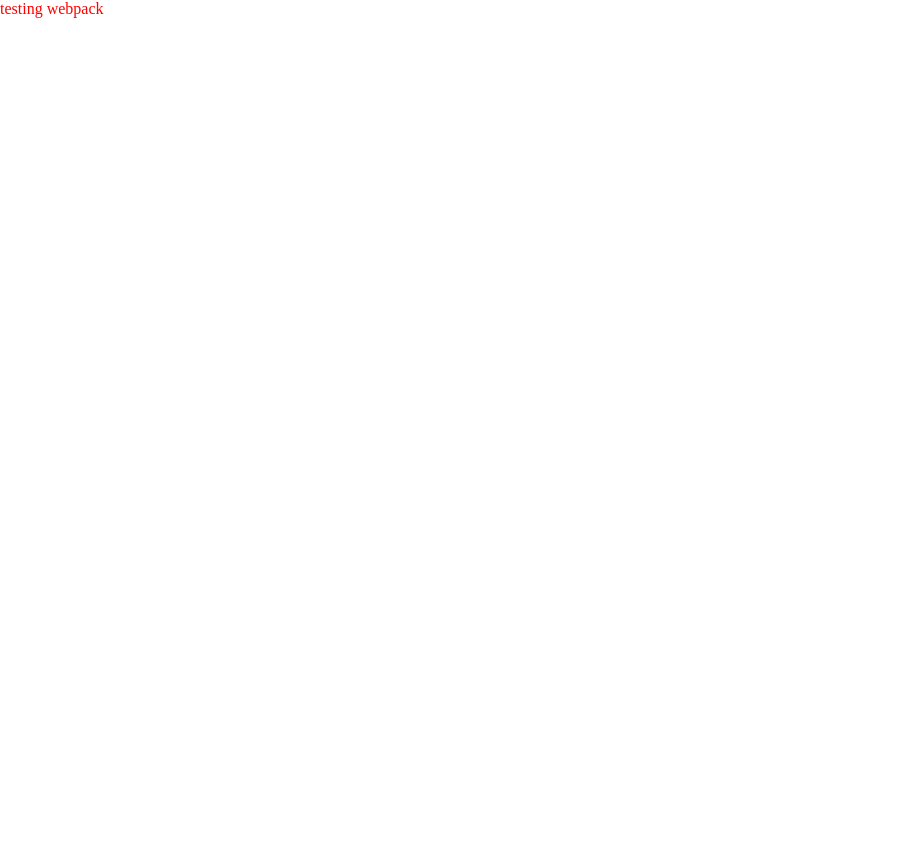
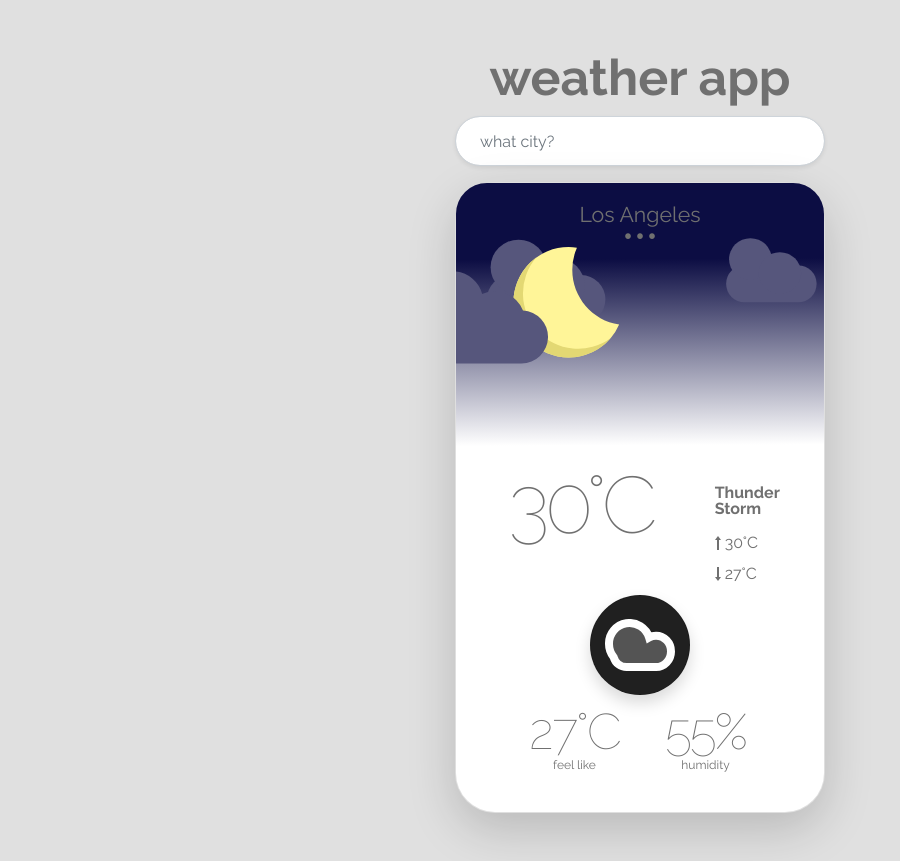
Before and after one commit to evabanegacom/weatherapp, a website built with webpack: page dist/index.html in a window 1280 px wide. Shown: the whole page, without its empty margins (0-900 px from the left). Before the commit the page ends 800 px from the top, so only its background shows below. Built offline with nearby package versions, Linux system fonts and the light colour scheme.

Commit message:
added html page

```diff
--- a/interface.js
+++ b/interface.js
@@ -1,14 +1,104 @@
 function testing(div) {
-    const test = document.createElement('p')
-    test.innerHTML = 'testing webpack'
-    div.appendChild(test)
+  const divcontainer = document.createElement('div');
+  divcontainer.className = 'container my-5';
+  const divh1 = document.createElement('h1');
+  const form = document.createElement('form');
+  form.className = 'search-location';
+  const input = document.createElement('input');
+  input.setAttribute('type', 'text');
+  input.setAttribute('placeholder', 'what city?');
+  input.setAttribute('autocomplete', 'off');
+  input.className = 'form-control text-muted form-rounded p-4 shadow-sm';
+  const divcard = document.createElement('div');
+  divcard.className = 'card rounded my-3 shadow-lg back-card';
+  const cardtop = document.createElement('div');
+  cardtop.className = 'card-top text-center';
+  const divcity = document.createElement('div');
+  divcity.className = 'city-name my-3';
+  const citypara = document.createElement('p');
+  citypara.innerHTML = 'Los Angeles';
+  const cityspan = document.createElement('span');
+  cityspan.innerHTML = '...';
+  const image = new Image();
+  image.setAttribute('src', './night_image.svg');
+  image.className = 'card-img-top time';
+  const divcardbody = document.createElement('div');
+  divcardbody.className = 'card-body';
+  const cardbodychild = document.createElement('div');
+  cardbodychild.className = 'card-mid row';
+  const cardbodycol = document.createElement('div');
+  cardbodycol.className = 'col-8 text-center temp';
+  const span2 = document.createElement('span');
+  span2.innerHTML = '30&deg;C';
+  const divcondition = document.createElement('div');
+  divcondition.className = 'col-4 condition-temp';
+  const condp = document.createElement('p');
+  condp.innerHTML = 'Thunder storm';
+  condp.className = 'condition';
+  const condp2 = document.createElement('p');
+  condp2.innerHTML = '30&deg;C';
+  condp2.className = 'high';
+  const condp3 = document.createElement('p');
+  condp3.innerHTML = '27&deg;C';
+  condp3.className = 'low';
+  const weathericon = document.createElement('div');
+  weathericon.className = 'icon-container card shadow mx-auto';
+  const image2 = new Image();
+  image2.setAttribute('src', './cloud.svg');
+  const cardbottom = document.createElement('div');
+  cardbottom.className = 'card-bottom px-5 py-4 row';
+  const lasttemp = document.createElement('div');
+  lasttemp.className = 'col text-center';
+  const degp = document.createElement('p');
+  degp.innerHTML = '27&deg;C';
+  const degspan = document.createElement('span');
+  degspan.innerHTML = 'feel like';
+  const divhumid = document.createElement('div');
+  divhumid.className = 'col text-center';
+  const ptemp = document.createElement('p');
+  ptemp.innerHTML = '55%';
+  const humidspan = document.createElement('span');
+  humidspan.innerHTML = 'humidity';
+
+
+  divh1.className = 'title text-center';
+  divh1.innerHTML = 'weather app';
+  form.appendChild(input);
+  lasttemp.appendChild(degp);
+  lasttemp.appendChild(degspan);
+  divhumid.appendChild(ptemp);
+  divhumid.appendChild(humidspan);
+  weathericon.appendChild(image2);
+  cardbottom.appendChild(lasttemp);
+  cardbottom.appendChild(divhumid);
+  cardbodycol.appendChild(span2);
+  divcondition.appendChild(condp);
+  divcondition.appendChild(condp2);
+  divcondition.appendChild(condp3);
+  cardbodychild.appendChild(cardbodycol);
+  cardbodychild.appendChild(divcondition);
+  divcity.appendChild(citypara);
+  divcity.appendChild(cityspan);
+  cardtop.appendChild(divcity);
+  cardtop.appendChild(image);
+  divcard.appendChild(cardtop);
+  divcardbody.appendChild(cardbodychild);
+  divcardbody.appendChild(weathericon);
+  divcardbody.appendChild(cardbottom);
+
+  divcard.appendChild(divcardbody);
+  divcontainer.appendChild(divh1);
+  divcontainer.appendChild(form);
+  divcontainer.appendChild(divcard);
+
+  div.appendChild(divcontainer);
 }
 
-function render(){
-    const main = document.querySelector('#weather')
-    const div = document.createElement('div')
-    testing(div)
-    main.appendChild(div)
+function render() {
+  const main = document.querySelector('#weather');
+  const div = document.createElement('div');
+  testing(div);
+  main.appendChild(div);
 }
 
 export default render;
--- a/src/main.css
+++ b/src/main.css
@@ -1,8 +1,113 @@
+@import url('https://fonts.googleapis.com/css2?family=Raleway:wght@100;400;700&display=swap');
+
 * {
   padding: 0;
   margin: 0;
 }
 
-p {
-  color: red;
+body {
+  font-family: 'Raleway', sans-serif;
+  background: #e0e0e0;
+  color: #707070;
+  margin: 0;
+  padding: 0;
 }
+
+.container {
+  max-width: 400px;
+  min-width: 400px;
+}
+
+.title {
+  font-weight: 700;
+  font-size: 50px;
+}
+
+.form-rounded {
+  border-radius: 2em;
+}
+
+.back-card {
+  border-radius: 40px !important;
+}
+
+.city-name {
+  position: absolute;
+  width: 100%;
+}
+
+.city-name p {
+  font-size: 16pt;
+  font-weight: 400;
+}
+
+.city-name span {
+  font-weight: 400;
+  font-size: 36pt;
+  font-family: 'Times New Roman', Times, serif;
+  position: relative;
+  top: -60px;
+}
+
+.temp span {
+  font-weight: 100;
+  font-size: 5em;
+  letter-spacing: -5px;
+  white-space: nowrap;
+}
+
+.card-mid {
+  line-height: 0.5;
+}
+
+.condition {
+  line-height: 1em;
+  font-weight: 700;
+  font-size: 1em;
+  text-transform: capitalize;
+}
+
+.high::before {
+  content: '';
+  background: url('img/up.svg') no-repeat;
+  width: 10px;
+  height: 15px;
+  display: inline-block;
+  position: relative;
+  top: 3px;
+}
+
+.low::before {
+  content: '';
+  background: url('img/down.svg') no-repeat;
+  width: 10px;
+  height: 15px;
+  display: inline-block;
+  position: relative;
+  top: 3px;
+}
+
+.icon-container {
+  border-radius: 100%;
+  width: 100px;
+  height: 100px;
+  background: #202020;
+}
+
+.icon-container img {
+  margin: auto;
+}
+
+.card-bottom {
+  line-height: 0.5;
+}
+
+.card-bottom span {
+  font-size: 12px;
+}
+
+.card-bottom p {
+  font-size: 50px;
+  font-weight: 100;
+  letter-spacing: -2px;
+}
```
Also changed, not shown: dist/36b8f323d6b557a3ef2ec0ec59ebc907.svg (added), dist/75193572d11dddbdacf3486cea246bff.svg (added), dist/bundle.js, dist/cloud.svg (added), dist/index.html, dist/night_image.svg (added), src/img/cloud.svg (added), src/img/day_image.svg (added), src/img/down.svg (added), src/img/night_image.svg (added), src/img/up.svg (added).
